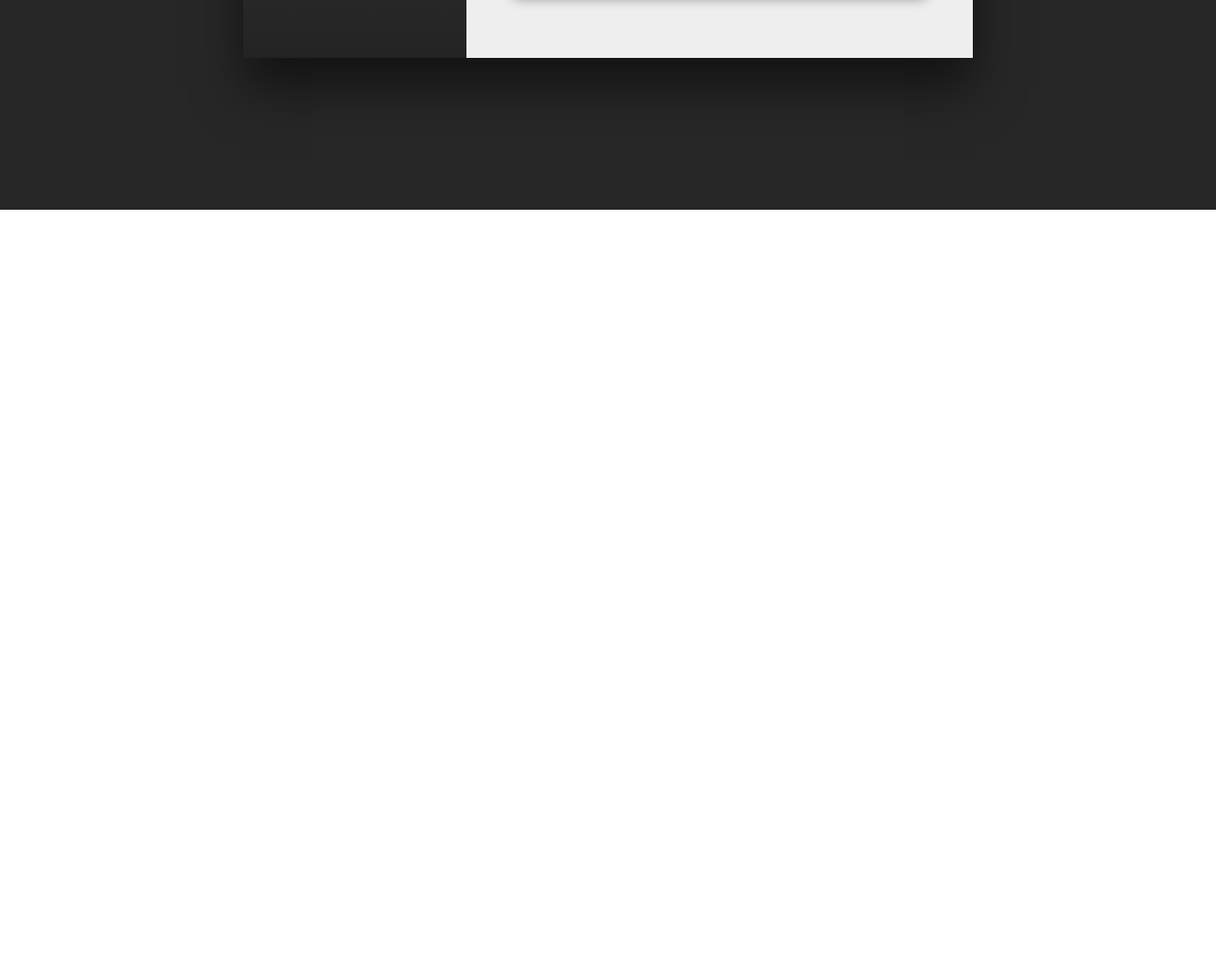
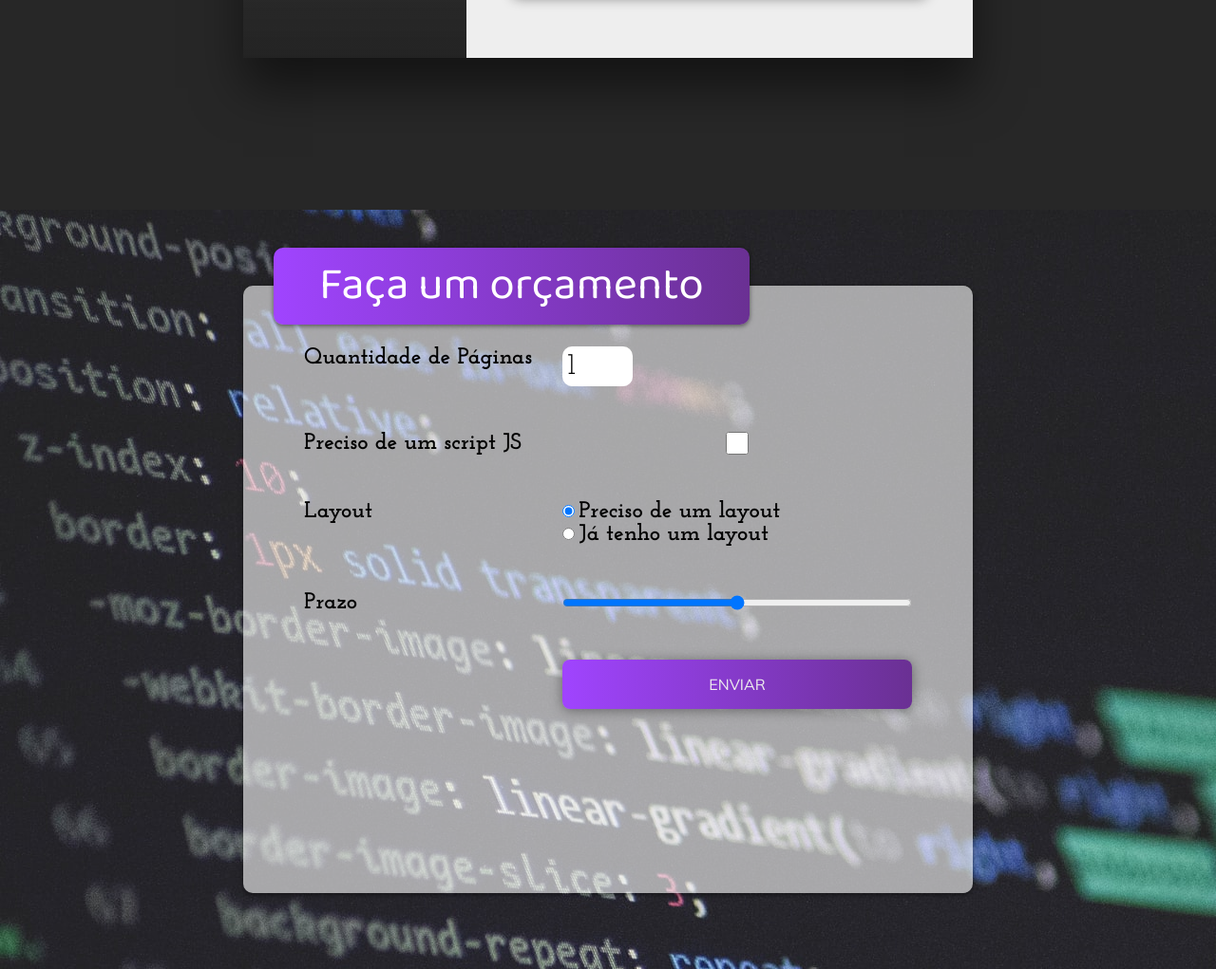
Before and after one commit to edermaciel/portifolio, a plain HTML site: page index.html in a window 1280 px wide. Shown: the part 2643-3664 px from the top of the page at 95% size. Before the commit the page ends 2864 px from the top, so only its background shows below. Drawn offline with Linux system fonts and the light colour scheme; grey boxes are pictures that could not be loaded.

Commit message:
:package: form orcamento

```diff
--- a/index.html
+++ b/index.html
@@ -200,6 +200,31 @@
             </div>
         </div>
     </section>
+    <section class="sessao-orcamento">
+        <div class="orcamento-wrapper">
+            <h1>Faça um orçamento</h1>
+            <form>
+                <label for="qtde">Quantidade de Páginas</label>
+                <input type="number" min="1" value="1" name="qtde" id="qtde">
+                <label for="js">Preciso de um script JS</label>
+                <input type="checkbox" name="js" id="js">
+                <label>Layout</label>
+                    <div class="group-layout">
+                        <div>
+                            <input type="radio" checked name="layout" id="layout-sim">
+                            <label for="layout-sim">Preciso de um layout</label>
+                        </div>
+                        <div>
+                            <input type="radio" name="layout" id="layout-nao">
+                            <label for="layout-nao">Já tenho um layout</label>
+                        </div>
+                    </div>
+                    <label for="prazo">Prazo</label>
+                    <input type="range" name="prazo" value="50" id="prazo">
+                    <button class="btn btn-orcamento" type="submit">Enviar</button>
+            </form>
+        </div>
+    </section>
 
     </div>
 
--- a/style.css
+++ b/style.css
@@ -473,3 +473,69 @@ header{
 .btn-submit:hover{
     color:#000;
 }
+.preenchido{
+
+}
+.sessao-orcamento{
+    width: 100%;
+    height: 100vh;
+    background: url("./images/bg-orcamento.jpg");
+    object-fit: cover;
+    display:flex;
+    justify-content: center;
+    align-items: center;
+}
+.orcamento-wrapper{
+    width: 60%;
+    height: 80%;
+    background-color: #ffffff99;
+    border-radius: 10px;
+    box-shadow: 0 0.1rem 0.3rem rgba(0, 0, 0, .5);
+    position: relative;
+}
+
+.sessao-orcamento h1{
+    position: absolute;
+    top: -2.5rem;
+    left:2rem;
+    background: #6a3093;
+    background: -webkit-linear-gradient(to right, #a044ff, #6a3093);
+    background: linear-gradient(to right, #a044ff, #6a3093);
+    padding: 0 3rem;
+    color: #ffffff;
+    font-family: var(--font-primary);
+    font-size: 3rem;
+    font-weight: lighter;
+    box-shadow: 0 0.1rem 0.3rem rgba(0, 0, 0, .5);
+    border-radius: 10px;
+}
+
+.sessao-orcamento form{
+    margin: 4rem;
+    display: grid;
+    grid-template-columns: auto 1fr;
+    column-gap: 2rem;
+    row-gap: 3rem;
+}
+
+.sessao-orcamento label{
+    font-family: var(--font-secundary);
+    font-size: 1.5rem;
+    font-weight: bold;
+}
+
+.sessao-orcamento input[type="number"]{
+    font-family: var(--font-secundary);
+    width: 4rem;
+    font-size: 2rem;
+    outline: none;
+    border-radius:10px;
+    border: none;
+    padding: 0.3rem;
+}
+
+.btn-orcamento{
+    text-transform: uppercase;
+    padding: 1rem;
+    grid-column: 2;
+}
```
Also changed, not shown: images/bg-orcamento.jpg (added).
